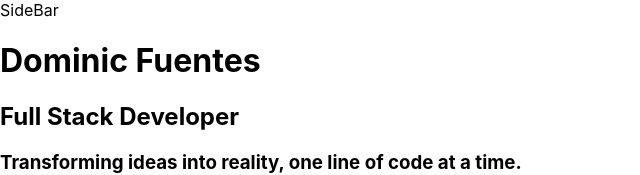
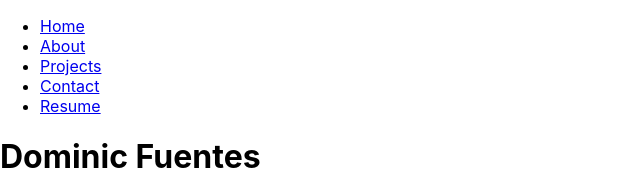
Before and after one commit to fuentesdominic/portfolio, a React (Create React App) app: page / in a window 1280 px wide. Shown: the top 175 px of the page, without its empty margins (0-640 px from the left). Built offline with nearby package versions, Linux system fonts and the light colour scheme.

Commit message:
add navigating to items

```diff
--- a/src/components/sideBar/SideBar.jsx
+++ b/src/components/sideBar/SideBar.jsx
@@ -1,6 +1,37 @@
-const SideBar = () => {
+import './SideBar.css';
+import { useState } from 'react';
+import { Link } from 'react-router-dom';
+
+const SideBar = ({ onNavClick }) => {
+
+  const [showMenu, setShowMenu] = useState(false);
+
+  const handleMenuClick = () => {
+    setShowMenu(!showMenu);
+  };
+
   return (
-    <div>SideBar</div>
+    <nav className='nav'>
+      <div className='nav-items'>
+        <ul className={`items ${showMenu ? 'show' : ''}`}>
+          <li className='item'>
+            <Link onClick={() => onNavClick('header')}>Home</Link>
+          </li>
+          <li className='item'>
+            <Link onClick={() => onNavClick('about')}>About</Link>
+          </li>
+          <li className='item'>
+            <Link onClick={() => onNavClick('projects')}>Projects</Link>
+          </li>
+          <li className='item'>
+            <Link onClick={() => onNavClick('contact')}>Contact</Link>
+          </li>
+          <li className='item'>
+            <a href='https://docs.google.com/document/d/13EZzbupTfKS3CSzTydAIo1M4spQxeOgnOvWgXOXrKig/edit?usp=sharing' target='_blank' rel='noreferrer'>Resume</a>
+          </li>
+        </ul>
+      </div>
+    </nav>
   )
 }
 export default SideBar
```
